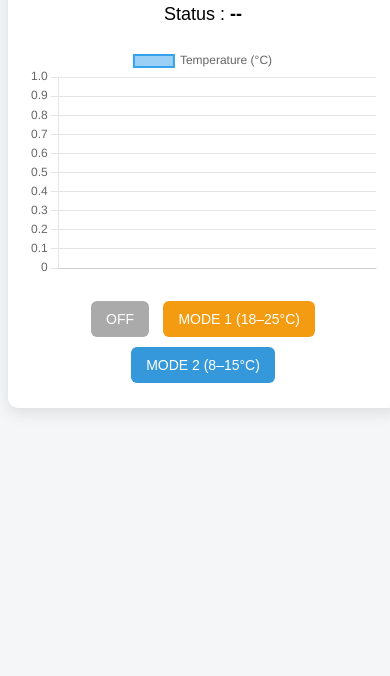
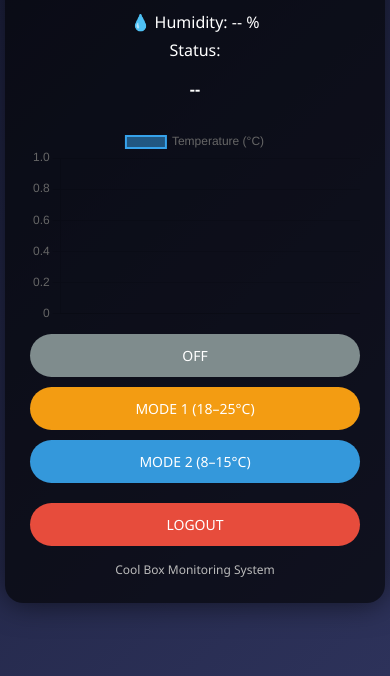
Before and after one commit to aprindwi22/cool-bok, a plain HTML site: page dashboard.html in a window 390 px wide. Shown: the part 168-844 px from the top of the page. Drawn offline with nearby package versions, Linux system fonts and the light colour scheme; no server answers.

Commit message:
Enhance dashboard layout and add authentication
Updated the dashboard layout and styles for better responsiveness and aesthetics. Added Firebase authentication script and logout button.

```diff
--- a/dashboard.html
+++ b/dashboard.html
@@ -3,59 +3,89 @@
 <head>
   <meta charset="UTF-8">
   <title>Cool Box Dashboard</title>
+  <meta name="viewport" content="width=device-width, initial-scale=1.0">
 
   <!-- Firebase -->
   <script src="https://www.gstatic.com/firebasejs/8.10.0/firebase-app.js"></script>
   <script src="https://www.gstatic.com/firebasejs/8.10.0/firebase-database.js"></script>
+  <script src="https://www.gstatic.com/firebasejs/8.10.0/firebase-auth.js"></script>
 
   <!-- Chart.js -->
   <script src="https://cdn.jsdelivr.net/npm/chart.js"></script>
 
-  <!-- Style sederhana -->
   <style>
+    * {
+      box-sizing: border-box;
+      font-family: "Segoe UI", sans-serif;
+    }
+
     body {
-      font-family: Arial, sans-serif;
-      background: #f4f6f8;
+      margin: 0;
+      min-height: 100vh;
+      background: linear-gradient(135deg, #1b1f3b, #2d325a);
+      display: flex;
+      justify-content: center;
+      align-items: center;
+      color: white;
+    }
+
+    .card {
+      width: 380px;
+      background: rgba(0,0,0,0.65);
+      padding: 25px;
+      border-radius: 18px;
+      box-shadow: 0 0 30px rgba(0,0,0,0.6);
       text-align: center;
     }
 
-    .card {
-      background: white;
-      width: 350px;
-      margin: 30px auto;
-      padding: 20px;
-      border-radius: 10px;
-      box-shadow: 0 5px 15px rgba(0,0,0,0.1);
-    }
-
     h2 {
-      margin-bottom: 10px;
+      margin-top: 0;
+      margin-bottom: 15px;
+      font-weight: 500;
     }
 
     p {
-      font-size: 18px;
       margin: 6px 0;
+      font-size: 16px;
     }
 
     #status {
       font-weight: bold;
+      padding: 6px 12px;
+      border-radius: 20px;
+      display: inline-block;
+      margin-top: 5px;
     }
-
-    button {
-      margin: 5px;
-      padding: 10px 15px;
-      font-size: 14px;
-      border: none;
-      border-radius: 6px;
-      cursor: pointer;
-    }
-
-    .off { background: #aaa; color: white; }
-    .mode1 { background: #f39c12; color: white; }
-    .mode2 { background: #3498db; color: white; }
 
     canvas {
       margin-top: 20px;
+    }
+
+    .btn {
+      width: 100%;
+      padding: 12px;
+      margin-top: 10px;
+      border: none;
+      border-radius: 25px;
+      font-size: 14px;
+      cursor: pointer;
+      transition: 0.3s;
+      color: white;
+    }
+
+    .off { background: #7f8c8d; }
+    .mode1 { background: #f39c12; }
+    .mode2 { background: #3498db; }
+    .logout { background: #e74c3c; margin-top: 20px; }
+
+    .btn:hover {
+      opacity: 0.85;
+    }
+
+    .footer {
+      margin-top: 15px;
+      font-size: 12px;
+      color: #bbb;
     }
   </style>
 </head>
@@ -63,23 +93,27 @@
 <body>
 
   <div class="card">
-    <h2>Cool Box Dashboard</h2>
+    <h2>❄ Cool Box Dashboard</h2>
 
-    <p>🌡 Temperature : <span id="temp">--</span> °C</p>
-    <p>💧 Humidity : <span id="hum">--</span> %</p>
-    <p>Status : <span id="status">--</span></p>
+    <p>🌡 Temperature: <span id="temp">--</span> °C</p>
+    <p>💧 Humidity: <span id="hum">--</span> %</p>
+    <p>Status:</p>
+    <span id="status">--</span>
 
-    <!-- GRAFIK SUHU -->
-    <canvas id="tempChart" height="200"></canvas>
+    <!-- Grafik -->
+    <canvas id="tempChart" height="180"></canvas>
 
-    <br>
+    <button class="btn off" onclick="setMode(0)">OFF</button>
+    <button class="btn mode1" onclick="setMode(1)">MODE 1 (18–25°C)</button>
+    <button class="btn mode2" onclick="setMode(2)">MODE 2 (8–15°C)</button>
 
-    <button class="off" onclick="setMode(0)">OFF</button>
-    <button class="mode1" onclick="setMode(1)">MODE 1 (18–25°C)</button>
-    <button class="mode2" onclick="setMode(2)">MODE 2 (8–15°C)</button>
+    <button class="btn logout" onclick="logout()">LOGOUT</button>
+
+    <div class="footer">
+      Cool Box Monitoring System
+    </div>
   </div>
 
-  <!-- Dashboard Logic -->
   <script src="dashboard.js"></script>
 
 </body>
```
